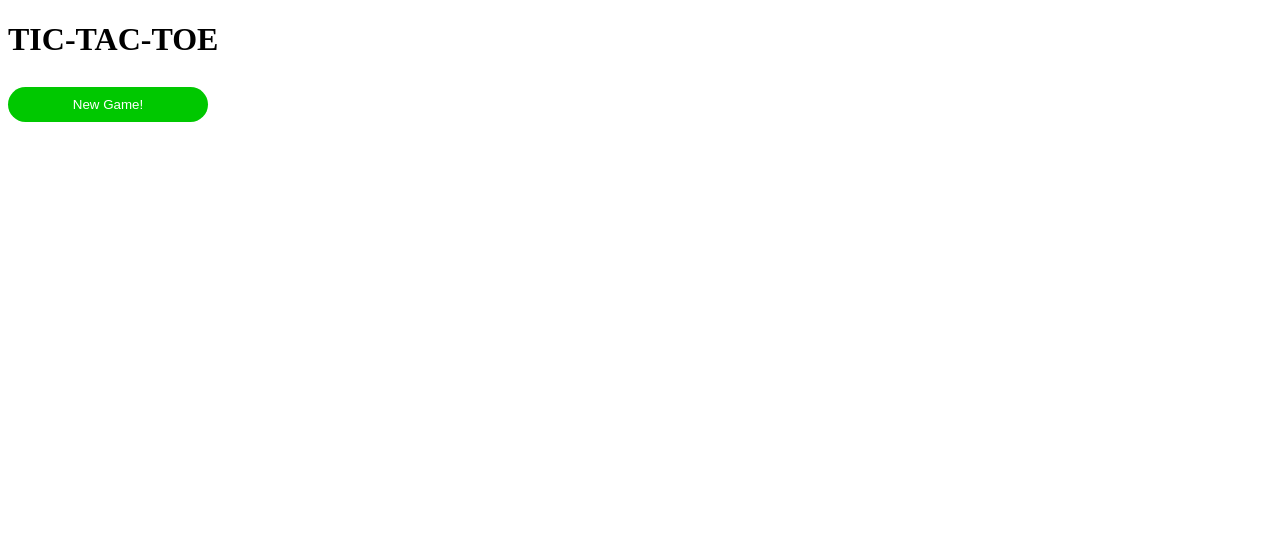
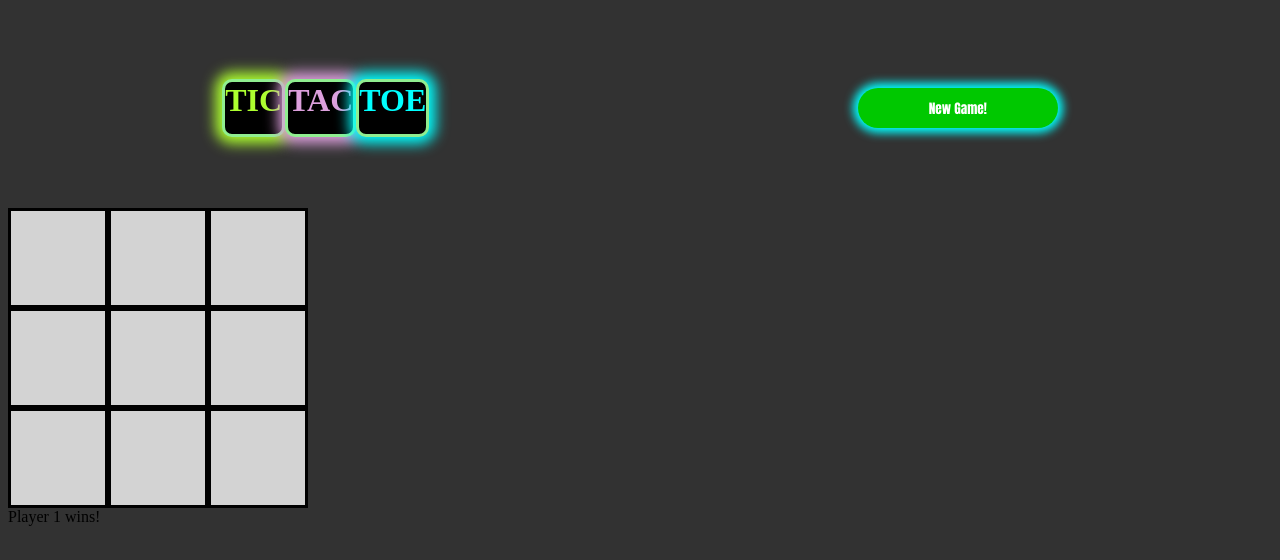
Before and after one commit to KingArth0r/tic_tac_toe, a plain HTML site: page index.html in a window 1280 px wide. Both pictures are taken after a click on the button "New Game!". Drawn offline with Linux system fonts and the light colour scheme.

Commit message:
end of day

```diff
--- a/index.html
+++ b/index.html
@@ -8,11 +8,29 @@
 </head>
 <body>
     <div class="headerPanel">
-        <h1 class="pageTitle">TIC-TAC-TOE<h1>
+        <div class="ticTacToeContainer">
+            <h1 class="t tic">TIC</h1>
+            <h1 class="t tac">TAC</h1>
+            <h1 class="t toe">TOE</h1>
+        </div>
         <button class="playButton">New Game!</button>
     </div>
 
-    <div></div>
+    <div class="gameContainer">
+        <div class="boardContainer">
+            <div id = "0" class="box"></div>
+            <div id = "1" class="box"></div>
+            <div id = "2" class="box"></div>
+            <div id = "3" class="box"></div>
+            <div id = "4" class="box"></div>
+            <div id = "5" class="box"></div>
+            <div id = "6" class="box"></div>
+            <div id = "7" class="box"></div>
+            <div id = "8" class="box"></div>
+        </div>
+        <div class="gameStatus"></div>
+
+    </div>
 
     <script src="index.js"></script>
 </body>
--- a/index.js
+++ b/index.js
@@ -0,0 +1,66 @@
+/**
+ *
+ * @param {1D array representing current state} state
+ * @returns 0 if no winner, 1 if player 1 wins, 2 if player 2 has won
+ */
+function isEnd(state) {
+    // check vertical
+    for (let i = 0; i < 3; i++) {
+        if (state[i] != 0 && state[i] == state[i + 3] && state[i] == state[i + 6]) return state[i];
+    }
+
+    // check horizontal
+    for (let i = 0; i < 9; i += 3) {
+        if (state[i] == 0 && state[i] == state[i + 1] && state[i] == state[i + 2]) return state[i];
+    }
+
+    // check diagonals
+    if (
+        (state [0] != 0 && state[0] == state[4] && state[4] == state[8])
+        || (state[2] != 0 && state[2] == state[4] && state[4] == state[6])
+    ) return state[4];
+}
+
+function placePiece(state, player, index) {
+    console.log("HI");
+    state[index] = player;
+    document.getElementById(index.toString()).removeEventListener("click", () => placePiece(state, player, i));
+    displayBoard(state);
+}
+
+function displayWinner(player) {
+    document.getElementsByClassName("gameStatus")[0].innerHTML = `Player ${player} wins!`;
+}
+
+function clearBoard(state) {
+    state = Array(9).fill(0);
+    for (let i = 0; i < state.length; i++) {
+        document.getElementById(i.toString()).removeEventListener("click", () => placePiece(state, player, i));
+    }
+    displayBoard(state);
+}
+
+function displayBoard(state) {
+    for (let i = 0; i < state.length; i++) {
+        if (state[i] == 0) {
+            document.getElementById(i.toString()).innerHTML = ""
+        }
+        else if (state[i] == 1) {
+            document.getElementById(i.toString()).innerHTML = "X";
+        } else if (state[i] == 2) {
+            document.getElementById(i.toString()).innerHTML = "O";
+        }
+    }
+}
+
+function playGame() {
+    let state = Array(9).fill(0);
+    let player = 1;
+    for (let i = 0; i < state.length; i++) {
+        document.getElementsByClassName("box")[i].addEventListener("click", (e) => {console.log(e); placePiece(state, player, i)});
+    }
+    document.getElementsByClassName("playButton")[0].addEventListener("click", () => clearBoard(state));
+    displayWinner(1);
+}
+
+playGame();
--- a/styles.css
+++ b/styles.css
@@ -1,18 +1,131 @@
+body{
+    background-color: rgb(50, 50, 50);
+}
+.headerPanel{
+    height: 200px;
+    display: flex;
+}
+
+.t{
+    border: solid;
+    border-radius: 10px;
+    border-color: lightgreen;
+    background-color: black;
+
+}
+
+.tic{
+    color: greenyellow;
+    box-shadow: 0px 0px 10pt 5pt greenyellow;
+}
+
+.tac{
+    color:plum;
+    box-shadow: 0px 0px 10pt 5pt plum;
+}
+
+.toe{
+    color:aqua;
+    box-shadow: 0px 0px 10pt 5pt aqua;
+}
+
+.gameContainer{
+    margin: auto;
+    align-items: center;
+    justify-content: center;
+}
+
+.ticTacToeContainer{
+    margin: auto;
+    display: flex;
+    text-align: center;
+    height: 100px;
+}
+
+.boardContainer{
+    width: 300px;
+    height: 300px;
+    display: grid;
+    grid-template-columns: 1fr 1fr 1fr;
+    grid-template-rows: 1fr 1fr 1fr;
+    background-color: black;
+}
+
+.box{
+    background-color: lightgrey;
+    font-size: 50pt;
+    text-align: center;
+    border: solid;
+    font-family: Impact, sans-serif;
+    cursor: pointer;
+}
+.box:hover{
+    background-color: grey;
+    transform: scale(1.1);
+    border-radius: 15px;
+    box-shadow: 0px 0px 10px 5px rgb(126, 255, 126);
+}
+.box:active{
+    background-color: whitesmoke;
+}
+
 .playButton{
+
     margin: auto;
     width: 200px;
+
     border: 3px;
     border-radius: 20px;
     background-color: #00c800;
+    box-shadow: 0px 0px 10px 5px #0ff;
     color: rgb(255, 255, 255);
-    font-family: sans-serif;
+    font-family: Impact, sans-serif;
+    font-weight: bold;
     padding: 10px;
     cursor: pointer;
 }
 .playButton:hover{
+    transform: scale(1.1);
+    box-shadow: 0px 0px 40px 20px #0ff;
     animation-name: play-game;
-    animation-duration: 3s;
+    animation-duration: 2s;
+    animation-iteration-count: infinite;
+
+}
+.playButton:active{
+    transform: scale(1.3);
+
+
 }
 @keyframes play-game {
-
+    0% {
+        border-top-color: red;
+        border-right-color: purple;
+        border-bottom-color: blue;
+        border-style: solid;
+    }
+    25% {
+        border-right-color: red;
+        border-bottom-color: purple;
+        border-left-color: blue;
+        border-style: solid;
+    }
+    50% {
+        border-bottom-color: red;
+        border-left-color: purple;
+        border-top-color: blue;
+        border-style: solid;
+    }
+    75% {
+        border-left-color: red;
+        border-top-color: purple;
+        border-right-color: blue;
+        border-style: solid;
+    }
+    100% {
+        border-top-color: red;
+        border-right-color: purple;
+        border-bottom-color: blue;
+        border-style: solid;
+    }
 }
```
